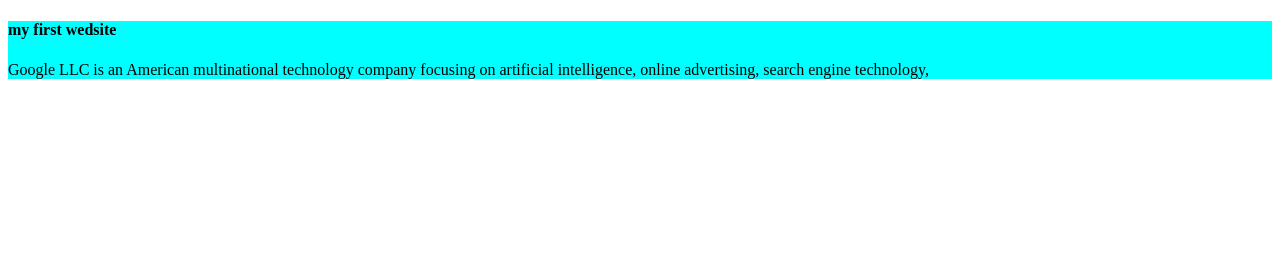
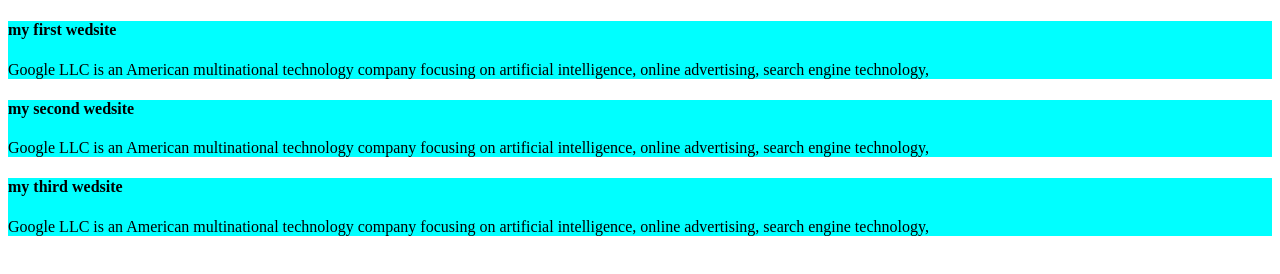
Before and after one commit to Nasirsar/my-first-github-repos, a plain HTML site: page index.html in a window 1280 px wide. Drawn offline with Linux system fonts and the light colour scheme.

Commit message:
my second wedsite

```diff
--- a/index.html
+++ b/index.html
@@ -13,5 +13,17 @@
            technology company focusing on artificial
            intelligence, online advertising, search engine technology, </p>
     </div>
+    <div>
+        <h4>my second wedsite</h4>
+        <p>Google LLC is an American multinational
+           technology company focusing on artificial
+           intelligence, online advertising, search engine technology, </p>
+    </div>
+    <div>
+        <h4>my third wedsite</h4>
+        <p>Google LLC is an American multinational
+           technology company focusing on artificial
+           intelligence, online advertising, search engine technology, </p>
+    </div>
 </body>
 </html>
```
